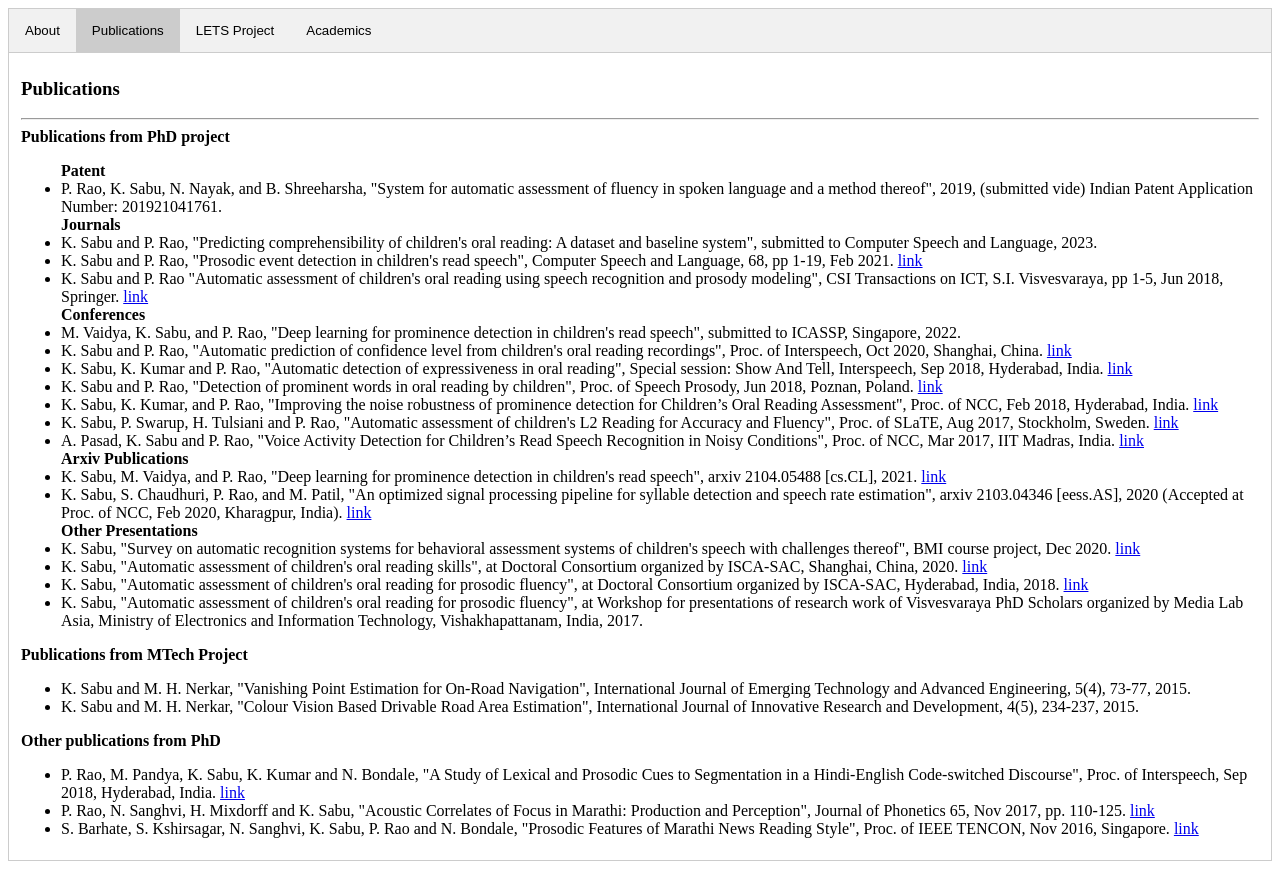
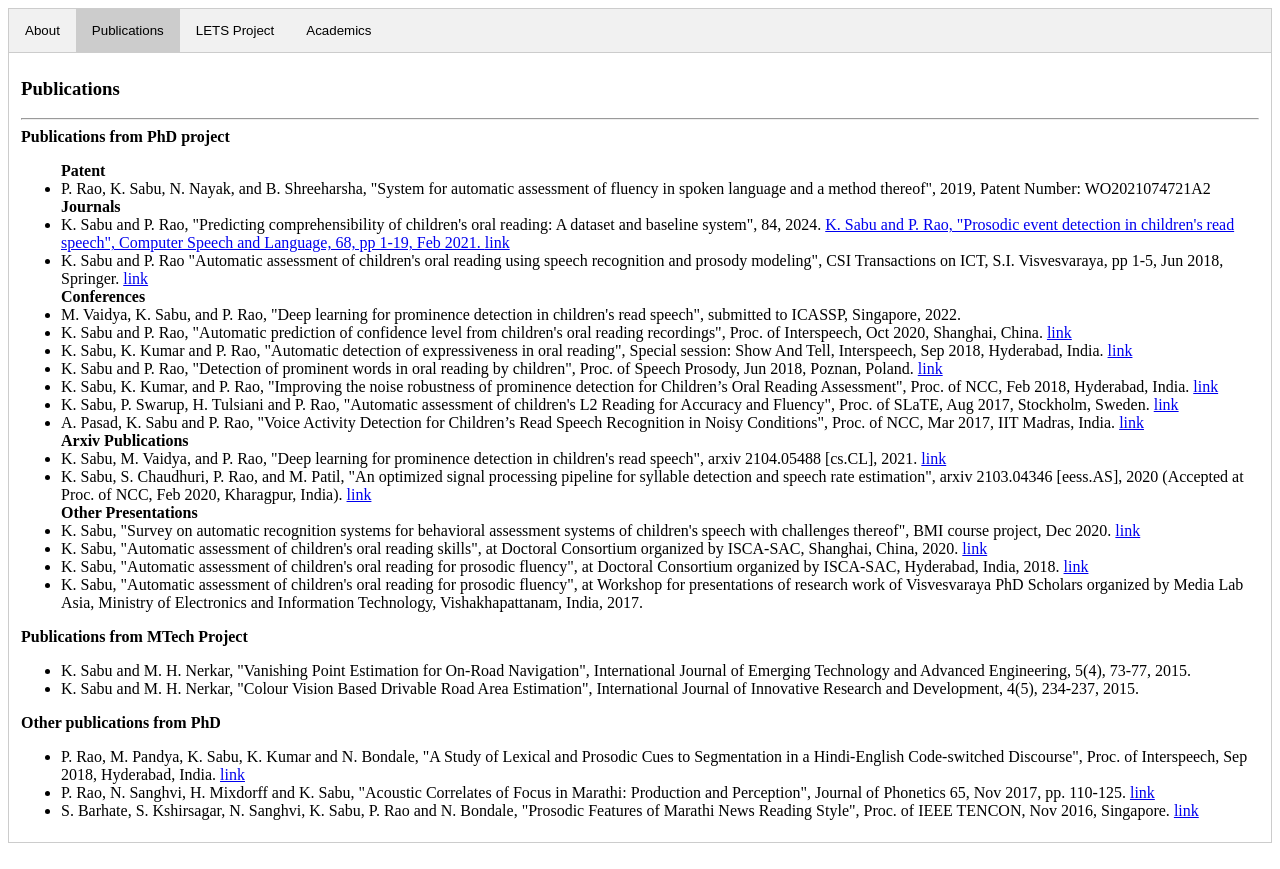
Before and after one commit to KaminiSabu/kaminisabu.github.io, a plain HTML site: page index.html in a window 1280 px wide. Both pictures are taken after a click on the button "Publications". Drawn offline with Linux system fonts and the light colour scheme.

Commit message:
Update index.html

```diff
--- a/index.html
+++ b/index.html
@@ -39,9 +39,9 @@ document.getElementById("defaultOpen").click();
 <b> Publications from PhD project</b>
 <ul>
 <b> Patent </b> <br>
-<li> P. Rao, K. Sabu, N. Nayak, and B. Shreeharsha, "System for automatic assessment of fluency in spoken language and a method thereof", 2019, (submitted vide) Indian Patent Application Number: 201921041761.</li>
+<li> P. Rao, K. Sabu, N. Nayak, and B. Shreeharsha, "System for automatic assessment of fluency in spoken language and a method thereof", 2019, Patent Number: WO2021074721A2</li>
 <b> Journals </b> <br>
-<li> K. Sabu and P. Rao, "Predicting comprehensibility of children's oral reading: A dataset and baseline system", submitted to Computer Speech and Language, 2023. </li>
+<li> K. Sabu and P. Rao, "Predicting comprehensibility of children's oral reading: A dataset and baseline system", 84, 2024. <a href=">link</a> https://doi.org/10.1016/j.csl.2023.101557</li>
 <li> K. Sabu and P. Rao, "Prosodic event detection in children's read speech", Computer Speech and Language, 68, pp 1-19, Feb 2021. <a href="https://www.sciencedirect.com/science/article/pii/S0885230821000073?dgcid=rss_sd_all">link</a> </li>
 <li> K. Sabu and P. Rao "Automatic assessment of children's oral reading using speech recognition and prosody modeling", CSI Transactions on ICT, S.I. Visvesvaraya, pp 1-5, Jun 2018, Springer. <a href="https://link.springer.com/article/10.1007/s40012-018-0202-3">link</a> </li>
 <b> Conferences </b> <br>
```
